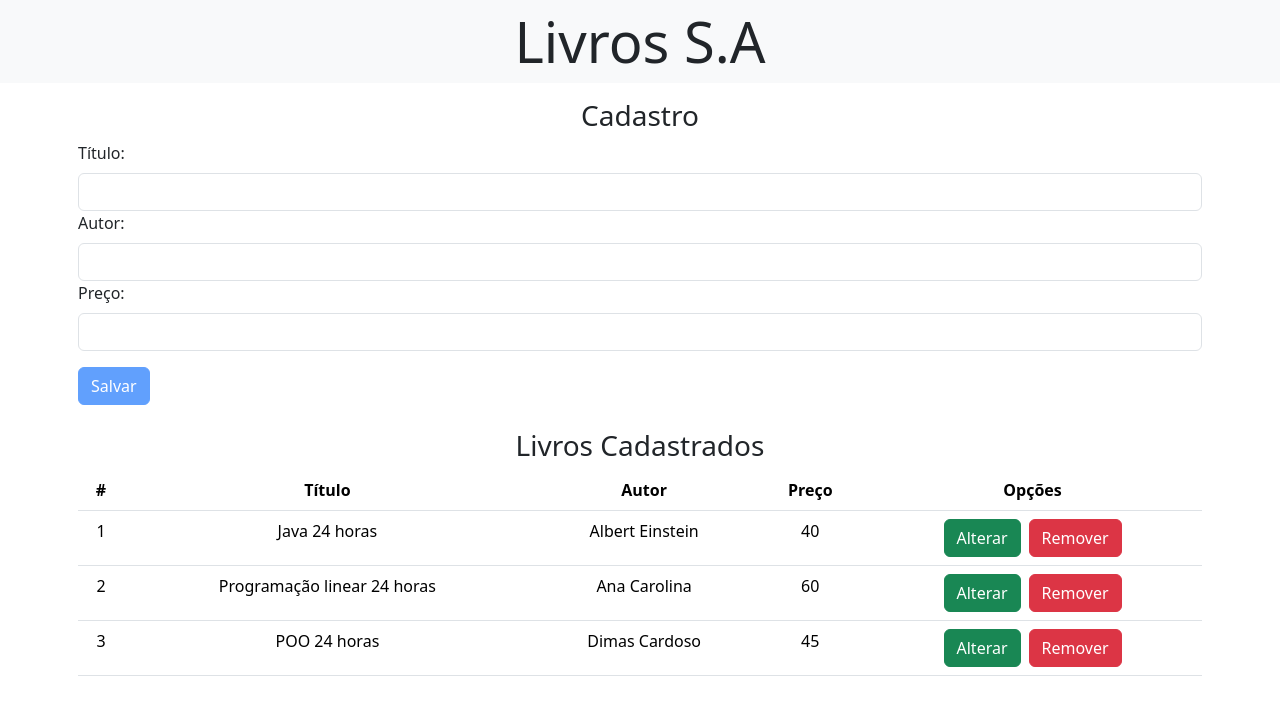
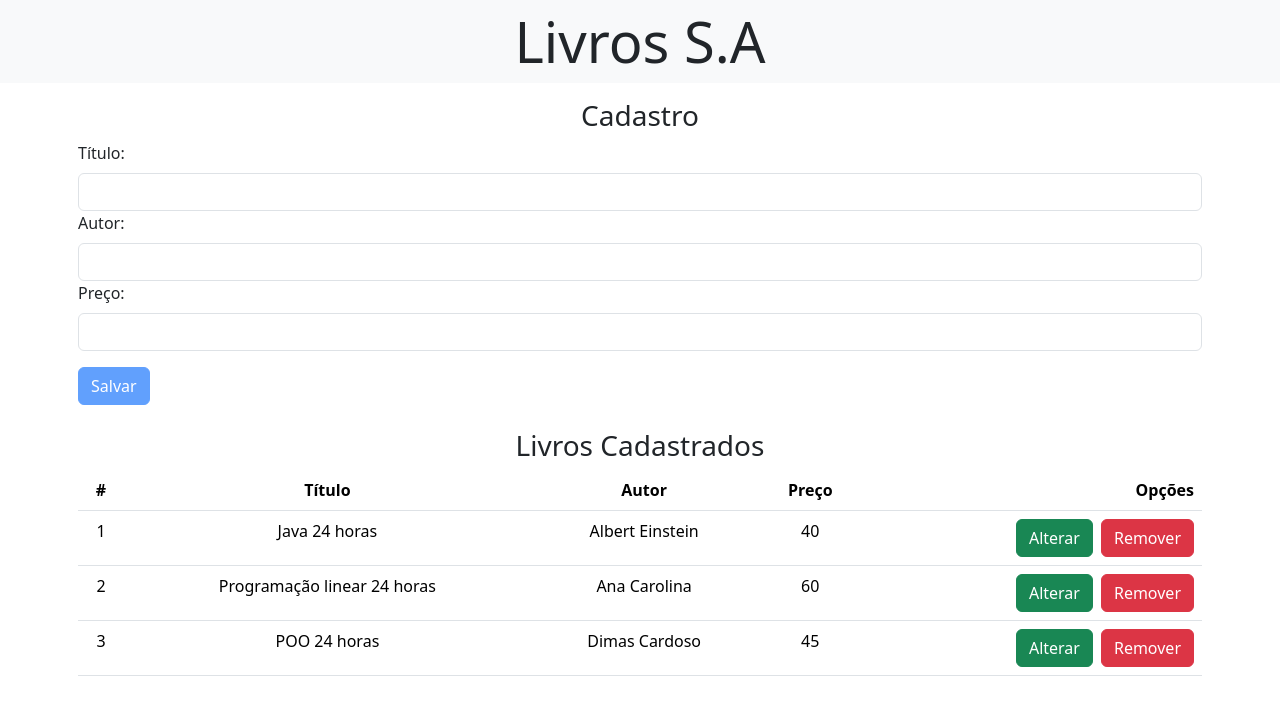
Before and after one commit to clararicioni/bootcampdev-angular-book, an Angular app: page / in a window 1280 px wide. Shown: the top 706 px of the page. Built offline with nearby package versions, Linux system fonts and the light colour scheme.

Commit message:
:checkered_flag: fix: update and remove bugs

```diff
--- a/src/app/components/books/books.component.html
+++ b/src/app/components/books/books.component.html
@@ -8,7 +8,7 @@
                 <th>Título</th>
                 <th>Autor</th>
                 <th>Preço</th>
-                <th>Opções</th>
+                <th class="text-end">Opções</th>
             </tr>
         </thead>
         <tbody>
@@ -18,7 +18,7 @@
                 <td>{{book.title}}</td>
                 <td>{{book.author}}</td>
                 <td>{{book.price}}</td>
-                <td>
+                <td class="text-end">
                     <button class="btn btn-success me-2" (click)="update(book)">Alterar</button>
                     <button class="btn btn-danger" (click)="remove(book)">Remover</button>
                 </td>
--- a/src/app/components/books/books.component.ts
+++ b/src/app/components/books/books.component.ts
@@ -13,6 +13,7 @@ import { BookComponent } from "../book/book.component";
 export class BooksComponent {
   book: Book = {} as Book; //vou passar esse objeto book do componente pai para o componente filho.
   isUpdate: boolean = false; //vai mudar o comportamento do botão Salvar se estiver true.
+  idCount: number = 4;
 
   books: Book[] = [
     { id: 1, title: "Java 24 horas", author: "Albert Einstein", price: 40.00 },
@@ -22,10 +23,12 @@ export class BooksComponent {
 
   saveBook() {
     if (!this.isUpdate) { //se é um update,
-      this.book.id = this.books.length + 1;
+      this.book.id = this.idCount;
+      this.idCount++;
       this.books.push(this.book); //o objeto book é adicionado ao array
     }
       this.book = {} as Book; //para limpar o formulario, cria um novo objeto Book após salvar
+      this.isUpdate = false;
   }
 
   update(selectedBook: Book) {
```
